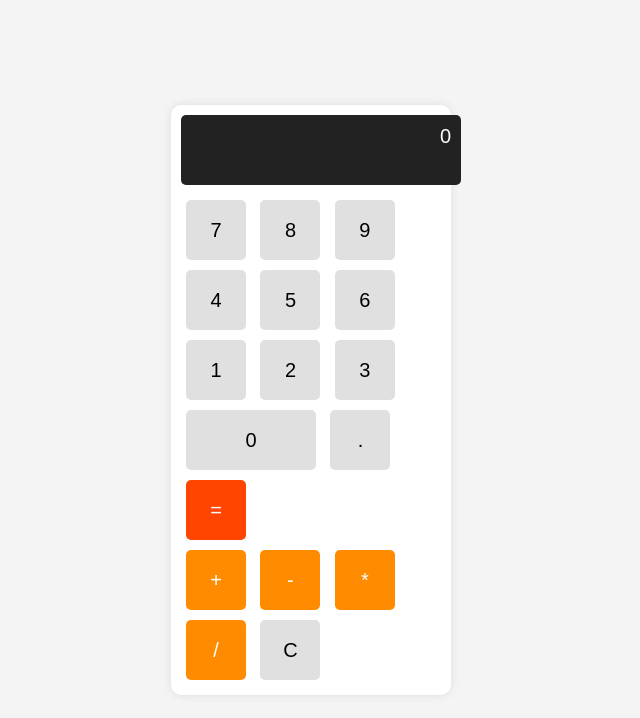
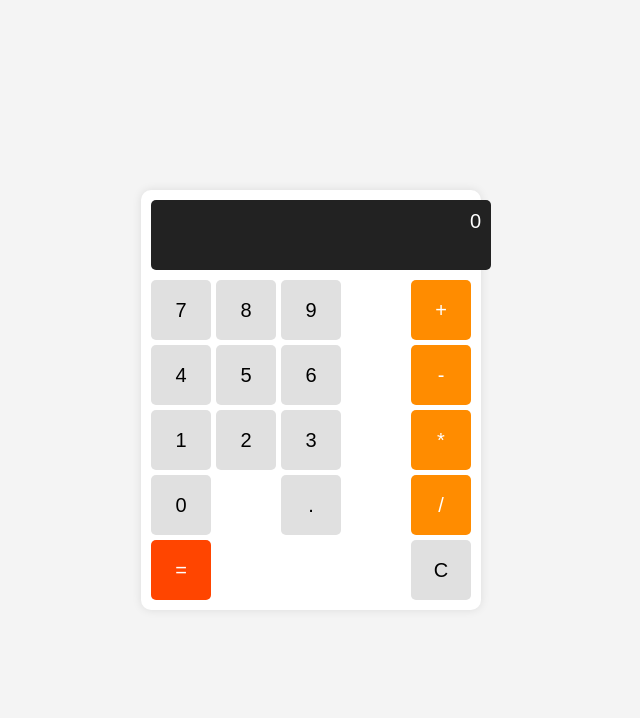
Before and after one commit to DwarakaAdwaith/EAD-Lab, a website: page calci.html in a window 1280 px wide. Shown: the whole page, without its empty margins (329-969 px from the left). Drawn offline with Linux system fonts and the light colour scheme.

Commit message:
Add files via upload

```diff
--- a/calci.css
+++ b/calci.css
@@ -9,7 +9,7 @@ body {
 }
 
 .calculator {
-    width: 260px;
+    width: 320px;
     padding: 10px;
     background-color: #fff;
     border-radius: 10px;
@@ -28,10 +28,27 @@ body {
     margin-bottom: 10px;
 }
 
+.buttons-container {
+    display: flex;
+    justify-content: space-between;
+}
+
+.number-buttons {
+    display: grid;
+    grid-template-columns: repeat(3, 1fr);
+    grid-gap: 5px;
+}
+
+.operation-buttons {
+    display: flex;
+    flex-direction: column;
+    justify-content: space-between;
+    margin-left: 10px;
+}
+
 .button {
     width: 60px;
     height: 60px;
-    margin: 5px;
     font-size: 20px;
     border: none;
     border-radius: 5px;
@@ -55,5 +72,5 @@ body {
 }
 
 .button.zero {
-    width: 130px;
+    grid-column: span 2;
 }
```
